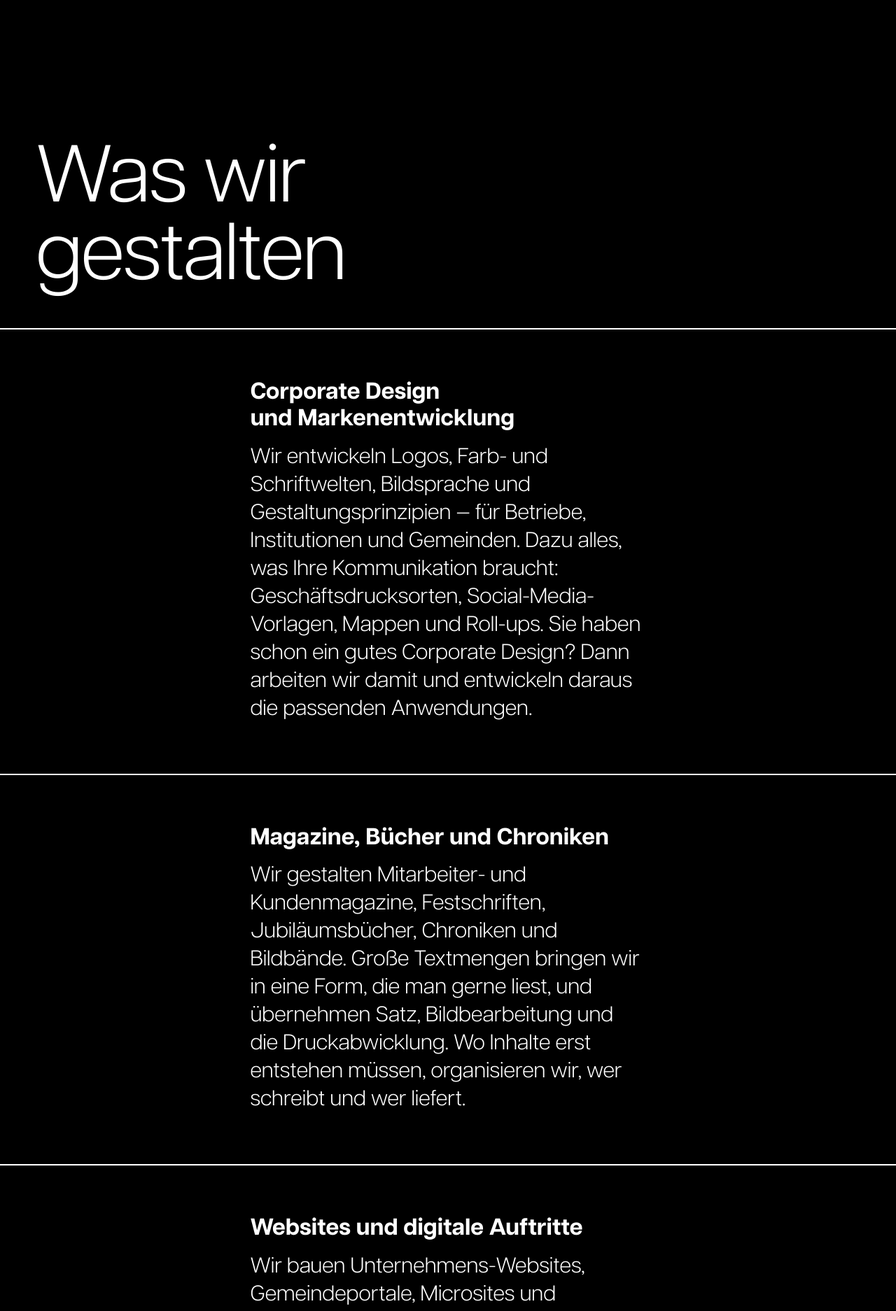
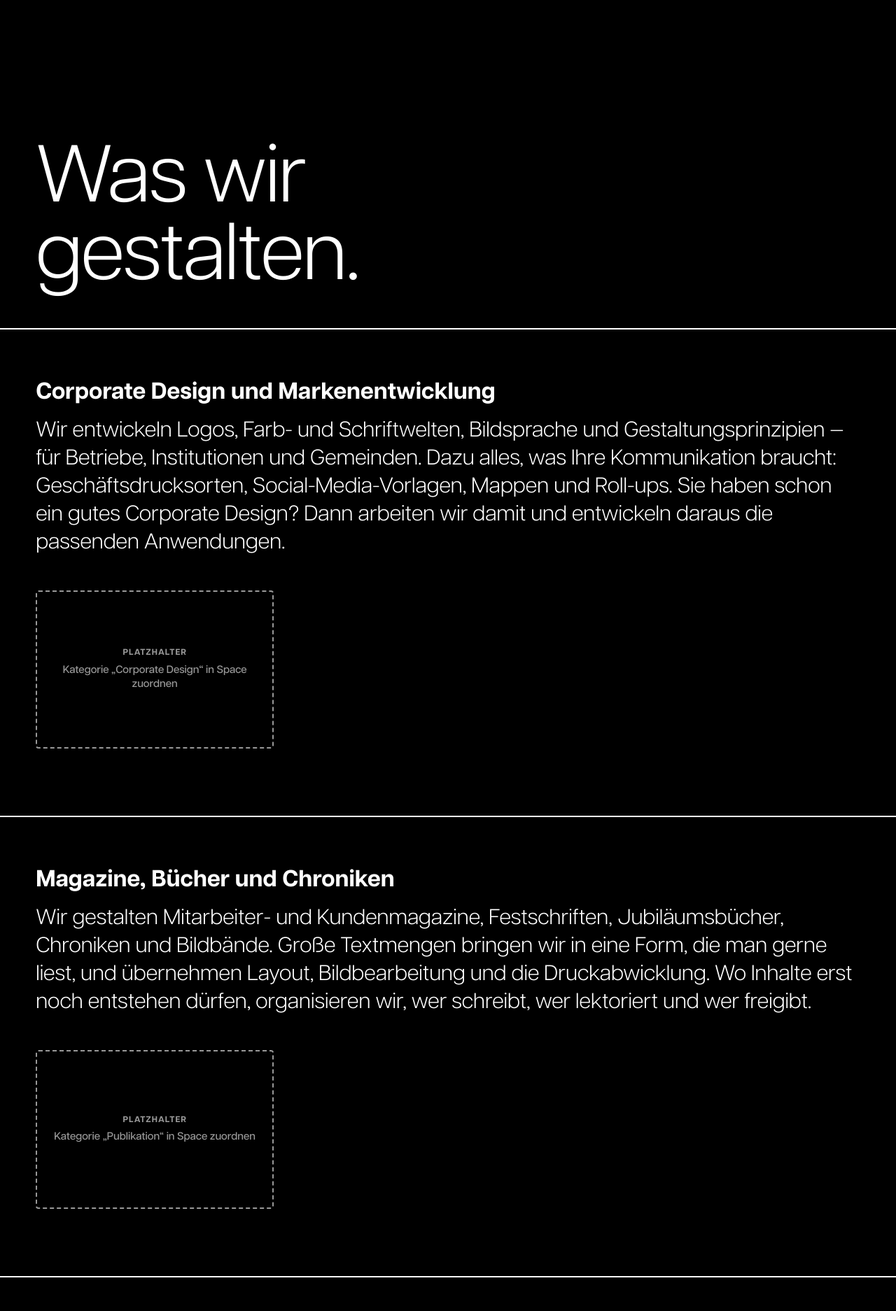
Before and after one commit to leerzeichen-og/Leerzeichen-Website, a PHP site: page /grafikdesign/ in a window 1280 px wide. Shown: the part 2400-4274 px from the top of the page at 70% size. Run offline with PHP 8.4, Linux system fonts and the light colour scheme.

Commit message:
Säulen-Seiten und Leistungen: Lektorat Teil 2, Bilder per Kategorie
- Texte und Überschriften nach dem Lektorat (Leistungen, Erlebnisse, Grafikdesign)
- Zeitstrahl-Schritte erscheinen früher und dezenter
- Hero: Headline und Absätze richten sich nach der Bildschirmhöhe, nichts wird abgeschnitten
- Projektbilder nie über dem Text; bis 1280 px im Fluss
- Bild je Zeile = neuestes Projekt mit fester Kategorie, sonst Platzhalter

Co-Authored-By: Claude Opus 5.5 <noreply@anthropic.com>

```diff
--- a/assets/hero-film.js
+++ b/assets/hero-film.js
@@ -11,8 +11,9 @@
 //    wer sofort scrollt, bekommt die Absätze über ihre Scroll-Fenster.
 //    Zwei oder drei Absätze werden unterstützt (kürzere bzw. längere Strecke).
 // 2) Erscroll-Choreografie: Elemente treten erst auf (.wartet → .da), wenn
-//    man sie in die obere Bildschirmhälfte erscrollt — Zeitstrahl-Schritte,
-//    zweiter Stärken-Absatz, Ansatz-Merkmale.
+//    man sie in die obere Bildschirmhälfte erscrollt — zweiter
+//    Stärken-Absatz, Ansatz-Merkmale; Zeitstrahl-Schritte schon im unteren
+//    Drittel, kürzer und dezenter.
 //
 // Ohne JavaScript oder bei reduzierter Bewegung bleibt alles statisch
 // sichtbar und der Film steht auf dem ersten Bild.
@@ -83,7 +84,7 @@
     // geglättet) auf dem äußeren <a>; Drehung und Erscheinen liegen auf dem
     // inneren <span>, darum kein Konflikt. Die Zeile, deren Mitte der
     // Bildschirmmitte am nächsten ist, gilt als aktiv — ihr Bild erscheint
-    // (CSS .aktiv; am Zeiger-Gerät zeigt auch :hover). Unter 1100 px stehen
+    // (CSS .aktiv; am Zeiger-Gerät zeigt auch :hover). Bis 1280 px stehen
     // die Bilder im Fluss (CSS setzt transform ab).
     var flieger = document.querySelectorAll('.feld-flieger');
     if (!ruhig && flieger.length) {
@@ -92,7 +93,7 @@
             zustand.push({ el: el, zeile: el.parentElement, y: 0, faktor: i % 2 ? -0.14 : -0.09 });
         });
         var flug = function () {
-            if (innerWidth > 1100) {
+            if (innerWidth > 1280) {
                 var aktiv = null;
                 var abstand = Infinity;
                 zustand.forEach(function (s) {
@@ -116,8 +117,13 @@
     // Beobachtungsrand zählt alles OBERHALB des Fensters als erreicht —
     // schnelles Scrollen lässt sonst Elemente dauerhaft unsichtbar zurück.
     if (!ruhig && 'IntersectionObserver' in window) {
-        var elemente = document.querySelectorAll('.ablauf-schritt, .staerke-zwei, .merkmal');
-        if (elemente.length) {
+        // Zwei Auslöser: Stärken-Absatz und Merkmale erst in der oberen
+        // Bildschirmhälfte (Choreografie); die Zeitstrahl-Schritte schon,
+        // sobald sie ins untere Drittel kommen (Lektorat 19.11.2026 — sie
+        // erschienen zu spät).
+        [['.staerke-zwei, .merkmal', '-45%'], ['.ablauf-schritt', '-12%']].forEach(function (g) {
+            var elemente = document.querySelectorAll(g[0]);
+            if (!elemente.length) return;
             elemente.forEach(function (el) { el.classList.add('wartet'); });
             var io = new IntersectionObserver(function (eintraege) {
                 eintraege.forEach(function (e) {
@@ -126,8 +132,8 @@
                         io.unobserve(e.target);
                     }
                 });
-            }, { rootMargin: '10000px 0px -45% 0px' });
+            }, { rootMargin: '10000px 0px ' + g[1] + ' 0px' });
             elemente.forEach(function (el) { io.observe(el); });
-        }
+        });
     }
 })();
--- a/assets/site.css
+++ b/assets/site.css
@@ -1185,7 +1185,11 @@ body.menue-offen { overflow: hidden; }
 .feld-flieger {
     position: absolute;
     top: 50%;
-    width: clamp(300px, 34vw, 540px);
+    /* Nie über den Text: höchstens so breit wie der Raum zwischen
+       Textspalte (100 % = Breite des Eintrags) und Seitenrand, abzüglich
+       Luft für die Schrägstellung (Lektorat 19.11.2026 — die Bilder
+       lagen vorher über dem Fließtext). */
+    width: min(540px, calc((100vw - 100%) / 2 - var(--rand) - 48px));
     transform: translateY(-50%);
     opacity: 0;
     pointer-events: none;
@@ -1208,13 +1212,36 @@ body.menue-offen { overflow: hidden; }
 .feld-eintrag:hover .feld-flieger-innen { transform: rotate(4deg) scale(1); }
 .feld-eintrag.aktiv:nth-child(even) .feld-flieger-innen,
 .feld-eintrag:hover:nth-child(even) .feld-flieger-innen { transform: rotate(-4deg) scale(1); }
+/* Platzhalter, solange kein Projekt die Kategorie trägt: im Format der
+   Teaser, gestrichelt — bewusst sichtbar, damit die fehlende Zuordnung
+   in Space auffällt (Roman, 19.11.2026). */
+.feld-platzhalter-bild {
+    display: flex;
+    flex-direction: column;
+    justify-content: center;
+    gap: .4em;
+    aspect-ratio: 3 / 2;
+    padding: var(--space-5);
+    border: 2px dashed currentColor;
+    border-radius: var(--radius-xs);
+    font-size: .95rem;
+    line-height: 1.35;
+    text-align: center;
+    opacity: .6;
+}
+.feld-platzhalter-bild span {
+    font-weight: 600;
+    text-transform: uppercase;
+    letter-spacing: .08em;
+    font-size: .75rem;
+}
 .feld-flieger img {
     display: block;
     width: 100%;
     height: auto;
     border-radius: var(--radius-xs);
 }
-@media (max-width: 1100px) {
+@media (max-width: 1280px) {
     /* Ohne Raum fürs Erscheinen stehen die Bilder im Fluss über dem Text,
        immer sichtbar und klickbar. */
     .feld-fluss { max-width: none; }
@@ -1387,6 +1414,14 @@ body.menue-offen { overflow: hidden; }
     margin: 0;
     opacity: 0;
 }
+/* Die Leinwand ist hier genau eine Bildschirmhöhe hoch und schneidet ab —
+   Headline und Absätze richten sich darum zusätzlich nach der Höhe, sonst
+   fiel auf niedrigeren Schirmen die letzte Zeile des längeren Absatzes
+   weg (Lektorat 19.11.2026). Auf großen Schirmen greift weiter die
+   gewohnte Größe. */
+.leistung-hero.rollt .titel-gross { font-size: min(clamp(2.7rem, 9vw, 9rem), 11svh); }
+.leistung-hero.rollt .kopf-gross-zeile { margin-top: min(var(--space-9), 4svh); }
+.leistung-hero.rollt .kopf-gross-rechts p { font-size: min(clamp(1.5rem, 2.4vw, 2.5rem), 2.9svh); }
 
 /* Der Ablauf als Zeitstrahl: acht Stationen, je Schritt eine große
    Light-Nummer, Titel und kurzer Text. Jeder Schritt bringt sein eigenes
@@ -1444,6 +1479,10 @@ body.menue-offen { overflow: hidden; }
     transition: opacity .7s ease, transform .7s ease;
 }
 .wartet.da { opacity: 1; transform: none; }
+.ablauf-schritt.wartet {
+    transform: translateY(10px);
+    transition-duration: .4s;
+}
 
 /* „Das ist unsere Stärke.": die zwei Absätze nahe nebeneinander im
    Teaser-Format; der rechte tritt erst beim Weiterscrollen dazu. Nach
--- a/grafikdesign/index.php
+++ b/grafikdesign/index.php
@@ -17,17 +17,26 @@ $styles       = ['/assets/projekt.css'];
 $voll_breit   = true;
 $bodyKlasse   = 'seite-dunkel';
 
+// Je Zeile: Titel, Text, Kategorien (Schlagworte in Space). Das Bild daneben
+// zeigt das neueste Projekt mit einer dieser Kategorien, sonst einen
+// Platzhalter (pj_feld_flieger()). Die erste Kategorie ist die, die der
+// Platzhalter nennt.
 $felder = [
     ['Corporate Design und Markenentwicklung',
-     'Wir entwickeln Logos, Farb- und Schriftwelten, Bildsprache und Gestaltungsprinzipien — für Betriebe, Institutionen und Gemeinden. Dazu alles, was Ihre Kommunikation braucht: Geschäftsdrucksorten, Social-Media-Vorlagen, Mappen und Roll-ups. Sie haben schon ein gutes Corporate Design? Dann arbeiten wir damit und entwickeln daraus die passenden Anwendungen.'],
+     'Wir entwickeln Logos, Farb- und Schriftwelten, Bildsprache und Gestaltungsprinzipien — für Betriebe, Institutionen und Gemeinden. Dazu alles, was Ihre Kommunikation braucht: Geschäftsdrucksorten, Social-Media-Vorlagen, Mappen und Roll-ups. Sie haben schon ein gutes Corporate Design? Dann arbeiten wir damit und entwickeln daraus die passenden Anwendungen.',
+     ['Corporate Design']],
     ['Magazine, Bücher und Chroniken',
-     'Wir gestalten Mitarbeiter- und Kundenmagazine, Festschriften, Jubiläumsbücher, Chroniken und Bildbände. Große Textmengen bringen wir in eine Form, die man gerne liest, und übernehmen Satz, Bildbearbeitung und die Druckabwicklung. Wo Inhalte erst entstehen müssen, organisieren wir, wer schreibt und wer liefert.'],
+     'Wir gestalten Mitarbeiter- und Kundenmagazine, Festschriften, Jubiläumsbücher, Chroniken und Bildbände. Große Textmengen bringen wir in eine Form, die man gerne liest, und übernehmen Layout, Bildbearbeitung und die Druckabwicklung. Wo Inhalte erst noch entstehen dürfen, organisieren wir, wer schreibt, wer lektoriert und wer freigibt.',
+     ['Publikation', 'Magazin']],
     ['Websites und digitale Auftritte',
-     'Wir bauen Unternehmens-Websites, Gemeindeportale, Microsites und Landingpages. Sie sind so gebaut, dass Ihr Team sie selbst pflegen kann.'],
+     'Wir bauen Unternehmens-Websites, Gemeindeportale, Microsites und Landingpages. Sie sind so gebaut, dass Ihr Team sie selbst pflegen kann.',
+     ['Website']],
     ['Verpackungen',
-     'Die richtige Form für Ihr Produkt. Wir beraten gerne bei der Wahl des Verpackungsmaterials und bei den Produktions- und Veredelungsmöglichkeiten. Wir gestalten Etiketten, Verpackungskartons und POS-Material.'],
+     'Die richtige Form für Ihr Produkt. Wir beraten Sie bei der Wahl des Verpackungsmaterials und bei den Produktions- und Veredelungsmöglichkeiten. Wir gestalten Etiketten, Verpackungskartons und POS-Material.',
+     ['Verpackung']],
     ['Werbemittel',
-     'Kataloge, Prospekte, Datenblätter, Plakate und Inserate, Messeauftritte, Beschriftungen für Fahrzeuge und Schaufenster — alles im selben Erscheinungsbild.'],
+     'Wir erstellen Kataloge, Prospekte, Datenblätter, Plakate, Inserate, Messeauftritte, Beschriftungen für Fahrzeuge und Schaufenster — alles im selben Erscheinungsbild und passend zu Ihrem Corporate Design.',
+     ['Werbemittel']],
 ];
 
 $merkmale = [
@@ -35,17 +44,17 @@ $merkmale = [
      'Bevor wir gestalten, verstehen wir, was Sie tun und für wen. Eine Gestaltung, die die Sache nicht trifft, ist auch dann falsch, wenn sie gut aussieht.'],
     ['Vom Charakter abgeleitet.',
      'Wir arbeiten mit dem, was da ist: der gewachsenen Geschichte eines Ortes, der Präzision eines Industriebetriebs, dem Handwerk eines Familienunternehmens. Daraus entsteht ein Auftritt, der zu Ihnen gehört und zu niemand anderem.'],
-    ['Verständlich aufbereitet.',
+    ['Stimmig aufbereitet.',
      'Verwaltungstexte, Chroniken und technische Dokumentation bereiten wir so auf, dass man sie liest: Rhythmus über hunderte Seiten, Bilder an der richtigen Stelle, eine Typografie, die den Inhalt trägt.'],
     ['Verlässlich bis zur Auslieferung.',
-     'Ob mehrsprachige Produktbroschüre oder Buch mit Autorenteam und festem Termin — wir koordinieren Lektorat, Korrekturen und Druckerei und liefern pünktlich.'],
+     'Ob mehrsprachige Produktbroschüre oder Buch mit Autorenteam und festem Termin — wir koordinieren Erstellung, Korrekturschleifen und Produktion und liefern pünktlich.'],
 ];
 
 $fragen = [
     ['Wie lange dauert ein Corporate Design?',
      'Je nach Umfang zwischen einem und sechs Monaten. Für ein Magazin gilt dieselbe Spanne.'],
-    ['Wie viel Zeit kostet das mich?',
-     'Wir halten die Termine kurz: ein Briefing-Gespräch, ein Angebotsgespräch, die Erstpräsentation. Korrekturen laufen persönlich oder per Mail, je nachdem was schneller geht.'],
+    ['Wie viel Zeit kostet mich das?',
+     'Wir halten die Termine kurz: ein Briefing-Gespräch, ein Angebotsgespräch, die Erstpräsentation. Freigaben laufen persönlich oder per Mail, je nachdem was schneller geht.'],
     ['Was kostet das?',
      'Kreativleistungen wie ein Corporate Design rechnen wir pauschal ab, einzelne Drucksorten und laufende Betreuung nach Aufwand. Das Erstgespräch und das Angebot sind kostenlos.'],
     ['Wir haben schon ein Corporate Design. Geht das trotzdem?',
@@ -61,7 +70,7 @@ $fragen = [
     ['Wir arbeiten schon mit einer anderen Agentur. Ist das ein Problem?',
      'Nein. Wir liefern zu und stimmen uns ab. Es ist genug für alle da.'],
     ['Wir sitzen nicht in der Nähe. Geht das?',
-     'Ja. Wir sind regelmäßig zwischen Wien, Salzburg und Graz unterwegs, und Termine gehen persönlich wie virtuell. Anfahrtskosten sind in der Pauschale berücksichtigt oder wir vereinbaren etwas.'],
+     'Ja. Wir sind regelmäßig zwischen Wien, Salzburg und Graz unterwegs, und Termine gehen persönlich wie virtuell. Anfahrtskosten sind in der Pauschale berücksichtigt oder wir vereinbaren etwas anderes.'],
 ];
 
 // FAQPage-JSON-LD — laut Website-Briefing der wichtigste Einzelposten
@@ -76,8 +85,6 @@ $jsonld_extra = [
     ], $fragen),
 ];
 
-$referenzen = array_slice(array_values(array_filter(pj_index(),
-    fn($p) => ($p['saeule'] ?? '') === 'gestaltung')), 0, 6);
 
 $ctaTitel = 'Was dürfen wir für Sie gestalten?';
 $ctaText  = 'Erzählen Sie uns von Ihrem Projekt.';
@@ -125,25 +132,17 @@ require __DIR__ . '/../teile/kopf.php';
 </section>
 
 <section class="lz-sec viel-luft">
-  <h2 class="titel-gross">Was wir<br>gestalten</h2>
+  <h2 class="titel-gross">Was wir<br>gestalten.</h2>
   <?php // Zentrierte Liste; die Projektbilder schweben abwechselnd links
         // und rechts außerhalb und verlinken (nur sie) zum Portfolio-Eintrag. ?>
   <div class="feld-fluss">
-    <?php foreach ($felder as $i => [$feldTitel, $feldText]): ?>
-    <?php $feldProjekt = $referenzen ? $referenzen[$i % count($referenzen)] : null; ?>
+    <?php foreach ($felder as [$feldTitel, $feldText, $feldKategorien]): ?>
     <div class="feld-eintrag">
       <div class="feld-text">
         <h3><?= e($feldTitel) ?></h3>
         <p><?= e($feldText) ?></p>
       </div>
-      <?php if ($feldProjekt): ?>
-      <a class="feld-flieger" href="/referenzen/<?= e($feldProjekt['slug'] ?? '') ?>/"
-         aria-label="Zum Projekt <?= e((string) ($feldProjekt['titel'] ?? '')) ?>">
-        <span class="feld-flieger-innen">
-          <?= pj_bild($feldProjekt['teaser_quer'] ?? null, '', '(max-width: 1100px) 70vw, 20vw') ?>
-        </span>
-      </a>
-      <?php endif; ?>
+      <?= pj_feld_flieger($feldKategorien) ?>
     </div>
     <?php endforeach; ?>
   </div>
@@ -153,7 +152,7 @@ require __DIR__ . '/../teile/kopf.php';
 </section>
 
 <section class="lz-sec viel-luft">
-  <h2 class="titel-gross">Wie wir<br>gestalten</h2>
+  <h2 class="titel-gross">Wie wir<br>gestalten.</h2>
   <div class="merkmale">
     <?php foreach ($merkmale as [$mTitel, $mText]): ?>
     <div class="merkmal">
--- a/teile/projekte.php
+++ b/teile/projekte.php
@@ -340,3 +340,51 @@ function pj_zitat(array $eintrag): string
     }
     return $out . '</figure>';
 }
+
+/**
+ * Neuestes Projekt mit einer der Kategorien (Schlagworte, ohne Rücksicht
+ * auf Groß-/Kleinschreibung) — nur Projekte mit Quer-Teaser. „Neu" heißt
+ * höchstes Jahr; bei gleichem Jahr gilt die Reihenfolge aus index.json
+ * (= Referenzen-Übersicht). Null, wenn keines passt.
+ */
+function pj_neuestes_mit_kategorie(array $kategorien): ?array
+{
+    $gesucht = array_map(fn($k) => mb_strtolower(trim((string) $k)), $kategorien);
+    $beste = null;
+    foreach (pj_index() as $p) {
+        if (empty($p['teaser_quer'])) {
+            continue;
+        }
+        $tags = array_map(fn($t) => mb_strtolower(trim((string) $t)), (array) ($p['schlagworte'] ?? []));
+        if (!array_intersect($gesucht, $tags)) {
+            continue;
+        }
+        if ($beste === null || (int) ($p['jahr'] ?? 0) > (int) ($beste['jahr'] ?? 0)) {
+            $beste = $p;
+        }
+    }
+    return $beste;
+}
+
+/**
+ * Das schräge Projektbild neben einer Zeile der Säulen-Seiten („Was wir
+ * gestalten"). Fest über die Kategorie zugeordnet (Roman, 19.11.2026): Es
+ * erscheint das neueste Projekt mit dieser Kategorie. Gibt es keines, steht
+ * ein sichtbarer Platzhalter da — das Zeichen, in Space ein Projekt mit
+ * dieser Kategorie zu versehen.
+ */
+function pj_feld_flieger(array $kategorien): string
+{
+    $p = pj_neuestes_mit_kategorie($kategorien);
+    if ($p === null) {
+        return '<span class="feld-flieger feld-platzhalter" aria-hidden="true">'
+            . '<span class="feld-flieger-innen"><span class="feld-platzhalter-bild">'
+            . '<span>Platzhalter</span>Kategorie „' . e((string) ($kategorien[0] ?? '')) . '“ in Space zuordnen'
+            . '</span></span></span>';
+    }
+    return '<a class="feld-flieger" href="/referenzen/' . e((string) ($p['slug'] ?? '')) . '/"'
+        . ' aria-label="Zum Projekt ' . e((string) ($p['titel'] ?? '')) . '">'
+        . '<span class="feld-flieger-innen">'
+        . pj_bild($p['teaser_quer'] ?? null, '', '(max-width: 1280px) 70vw, 20vw')
+        . '</span></a>';
+}
```
Also changed, not shown: erlebnisgestaltung/index.php (+24 -25 lines), leistungen/index.php (+5 -5 lines).
